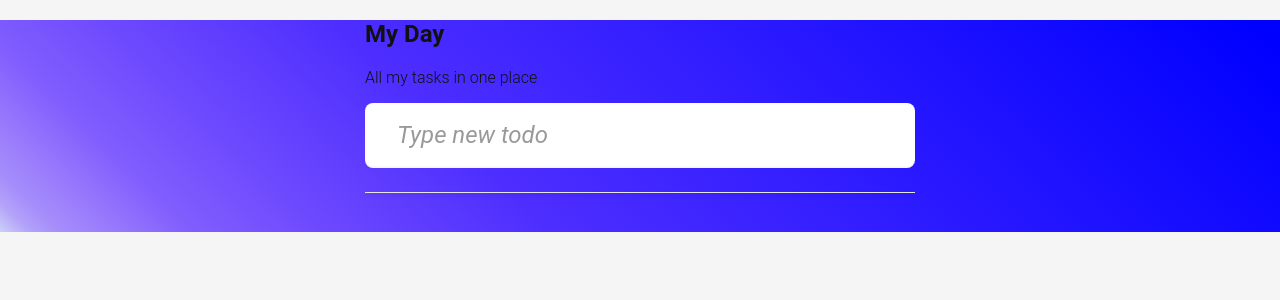
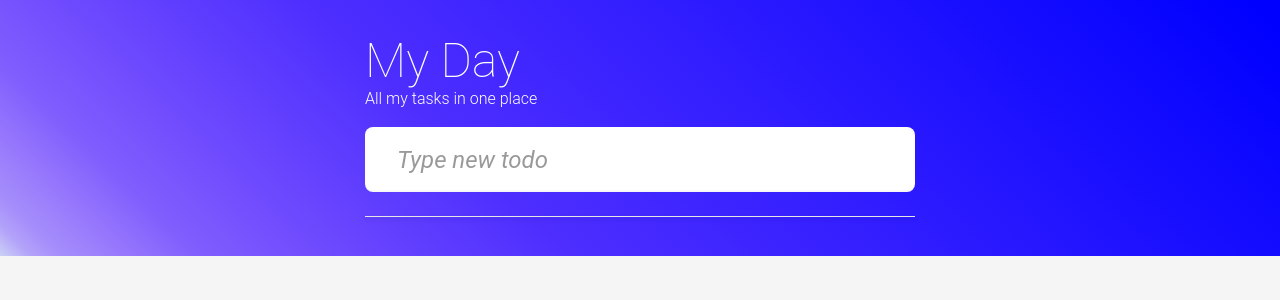
Before and after one commit to veroDosTres/todo-app, an Angular app: page / in a window 1280 px wide. Shown: the top 300 px of the page. Built offline with nearby package versions, Linux system fonts and the light colour scheme.

Commit message:
Update Home CSS

```diff
--- a/src/app/pages/home/home.component.css
+++ b/src/app/pages/home/home.component.css
@@ -52,7 +52,7 @@
     color: rgba(0, 0, 0, 0.4);
   }
 
-  .header h1 {
+  .header h2 {
     width: 100%;
     font-size: 3rem;
     font-weight: 200;
@@ -61,7 +61,7 @@
     margin: 0;
   }
 
-  .header h1 + p {
+  .header h2 + p {
     margin: 0;
     color: white;
     padding-bottom: 1.2rem;
```
